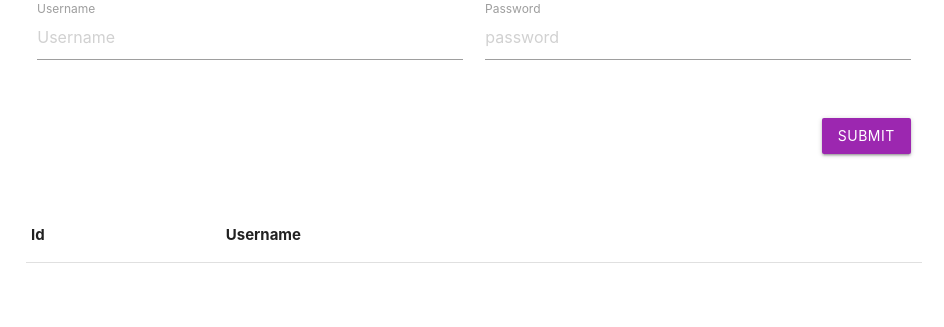
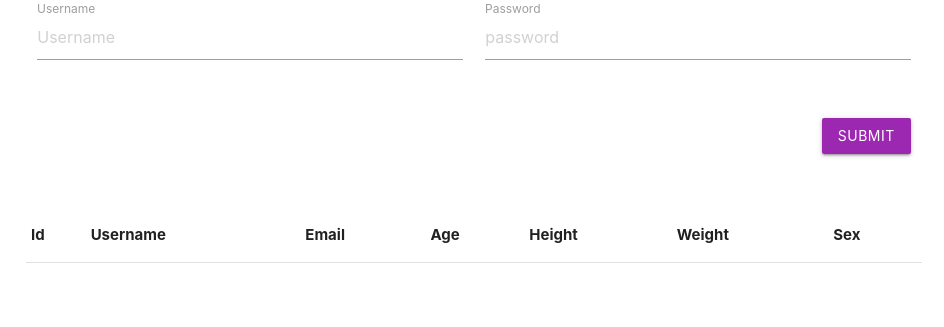
Before and after one commit to INFO2602-Team200/JustGym, a Flask app: page /users in a window 1280 px wide. Shown: the part 160-487 px from the top of the page, without its empty margins (166-1110 px from the left). Run offline with Flask 3, Linux system fonts and the light colour scheme; lists and menus that the app fills with data are empty.

Commit message:
fixed users

```diff
--- a/App/controllers/user.py
+++ b/App/controllers/user.py
@@ -2,7 +2,6 @@ from App.models import User, UserData, UserPreferences
 from App.database import db
 
 def create_user(username, password, email,age,height,weight,sex):
-    new_user_data = UserData()
     newuser = User(username=username, password=password,email = email,age = age,height = height,weight = weight,sex = sex)
     db.session.add(newuser)
     db.session.commit()
--- a/App/templates/users.html
+++ b/App/templates/users.html
@@ -38,14 +38,19 @@
       <table>
         <thead>
           <tr>
-            <th>Id</th><th>Username</th>
+            <th>Id</th><th>Username</th><th>Email</th><th>Age</th><th>Height</th><th>Weight</th><th>Sex</th>
           </tr>
         </thead>
         <tbody>
           {% for user in users %}
             <tr>
-                <td>{{user.id}}</td>
-                <td>{{user.username}}</td>
+              <td>${user.id}</td>
+              <td>${user.username}</td>
+              <td>${user.email}</td>
+              <td>${user.age}</td>
+              <td>${user.height}</td>
+              <td>${user.weight}</td>
+              <td>${user.sex}</td>
             </tr>
           {% endfor %}
         <tbody>
--- a/App/views/index.py
+++ b/App/views/index.py
@@ -12,7 +12,8 @@ def index_page():
 def init():
     db.drop_all()
     db.create_all()
-    create_user('bob', 'bobpass')
+    create_user('bob', 'bobpass',"bob@mail.com","18","170","121","Male")
+    create_user('rob', 'robpass',"rob@mail.com","52","140","90","Male")
     return jsonify(message='db initialized!')
 
 @index_views.route('/health', methods=['GET'])
--- a/wsgi.py
+++ b/wsgi.py
@@ -1,4 +1,4 @@
-import click, pytest, sys, psycopg2
+import click, pytest, sys
 from flask import Flask
 from flask.cli import with_appcontext, AppGroup
 
@@ -41,8 +41,8 @@ user_cli = AppGroup('user', help='User object commands')
 @click.argument("data", default=None)
 @click.argument("preferences", default=None)
 
-def create_user_command(username, password,email,age,height,weight,sex,data,preferences):
-    create_user(username, password, email,age,height,weight,sex,data ,preferences)
+def create_user_command(username, password,email,age,height,weight,sex):
+    create_user(username, password, email,age,height,weight,sex)
     print(f'{username} created!')
 
 # this command will be : flask user create bob bobpass
```
Also changed, not shown: App/tests/test_app.py (+2 -2 lines).
